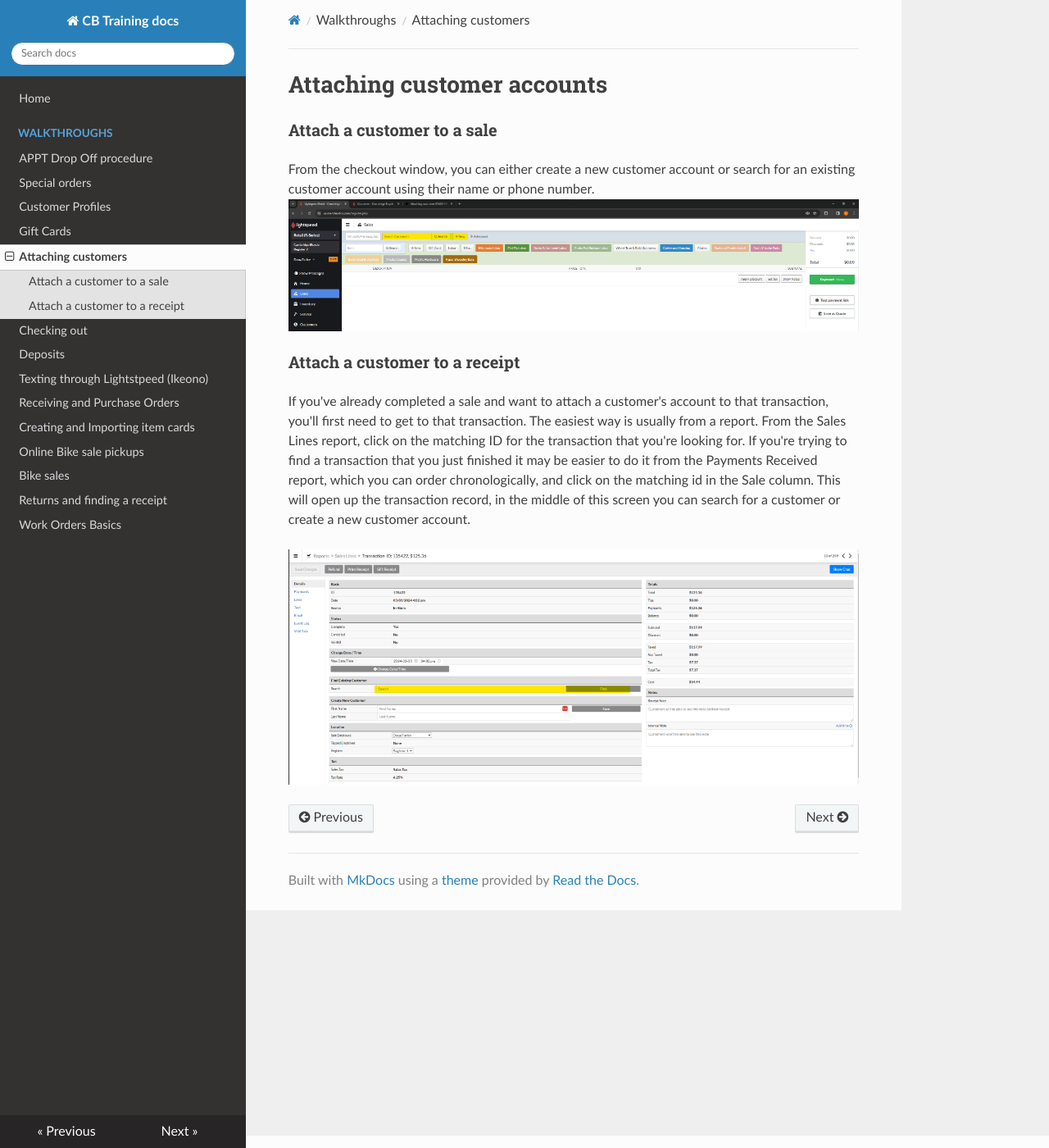
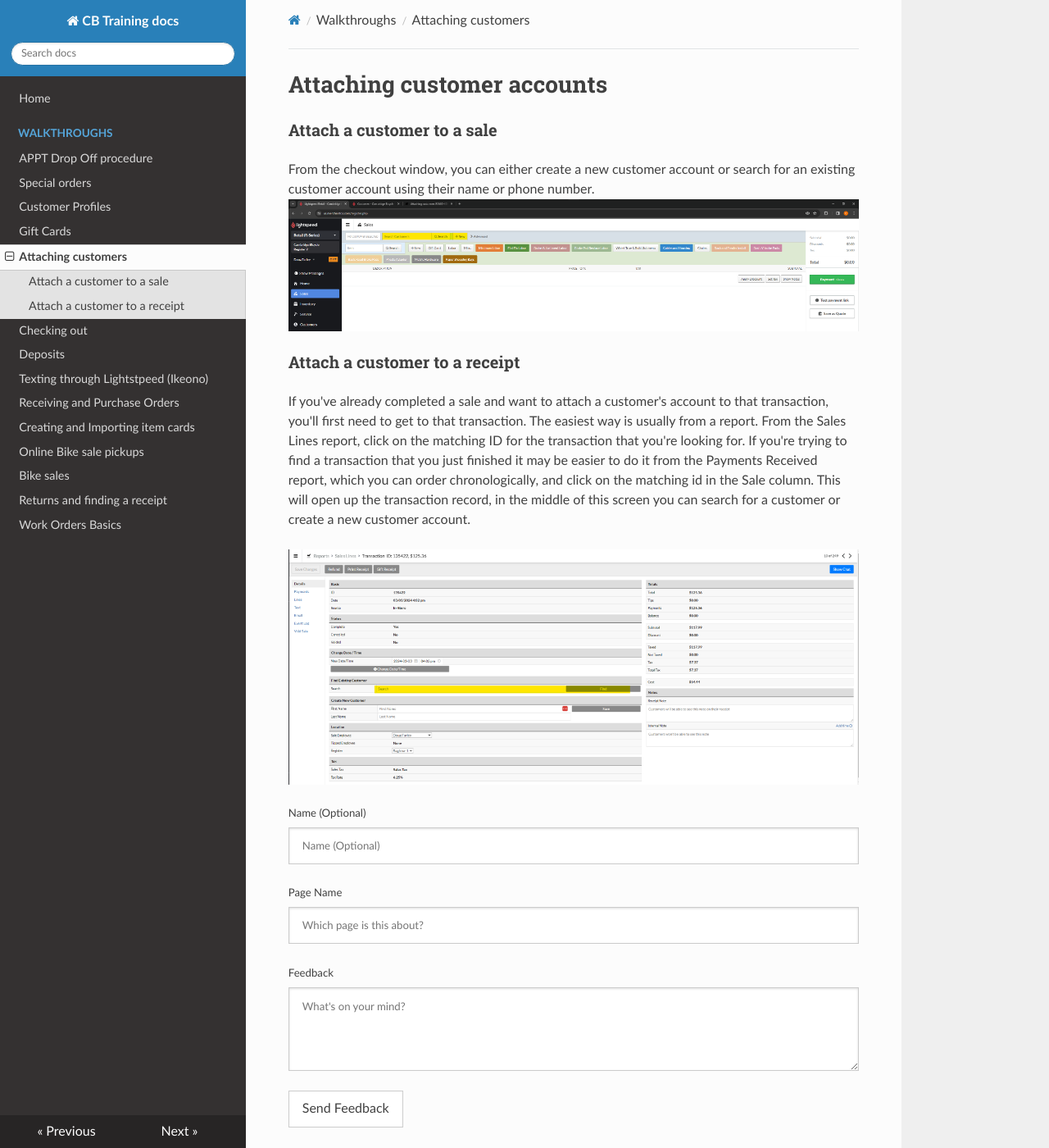
Before and after one commit to CambridgeBicycle/Knowledgebase, an MkDocs documentation site: the page built from docs/attach.md, in a window 1280 px wide and 1400 px high, scrolled down 15 px. Shown: the whole window at 82% size. Built offline with MkDocs 1.6.1, drawn with Linux system fonts in a browser that asks for light colours; nearby versions of some CDN libraries.

Commit message:
added feedback form and footer

```diff
--- a/mkdocs.yml
+++ b/mkdocs.yml
@@ -41,6 +41,7 @@ nav:
 
 theme:
   name: readthedocs
+  custom_dir: overrides
 plugins:
    - glightbox:
       zoomable: true
--- /dev/null
+++ b/overrides/footer.html
@@ -0,0 +1,120 @@
+
+<form id="fs-frm" name="Feedback-form" accept-charset="utf-8" action="https://formspree.io/f/xdoqpnnn" method="post">
+  <fieldset id="fs-frm-inputs">
+    <label for="full-name">Name (Optional)</label>
+    <input type="text" name="name" id="full-name" placeholder="Name (Optional)">
+    <label for="Pagename">Page Name</label>
+    <input type="text" name="Pagename" id="Pagename" placeholder="Which page is this about?" required=""></textarea>
+    <label for="Feedback">Feedback</label>
+    <textarea rows="4" name="Feedback" id="Feedback" placeholder="What's on your mind?" required=""></textarea>
+    <input type="hidden" name="_subject" id="email-subject" value="Feedback Form Submission">
+  </fieldset>
+  <input type="submit" value="Send Feedback">
+</form><style>/* reset */
+#fs-frm input,
+#fs-frm select,
+#fs-frm textarea,
+#fs-frm fieldset,
+#fs-frm optgroup,
+#fs-frm label,
+#fs-frm #card-element:disabled {
+  font-family: inherit;
+  font-size: 100%;
+  color: inherit;
+  border: none;
+  border-radius: 0;
+  display: block;
+  width: 100%;
+  padding: 0;
+  margin: 0;
+  -webkit-appearance: none;
+  -moz-appearance: none;
+}
+#fs-frm label,
+#fs-frm legend,
+#fs-frm ::placeholder {
+  font-size: .825rem;
+  margin-bottom: .5rem;
+  padding-top: .2rem;
+  display: flex;
+  align-items: baseline;
+}
+
+/* border, padding, margin, width */
+#fs-frm input,
+#fs-frm select,
+#fs-frm textarea,
+#fs-frm #card-element {
+  border: 1px solid rgba(0,0,0,0.2);
+  background-color: rgba(255,255,255,0.9);
+  padding: .75em 1rem;
+  margin-bottom: 1.5rem;
+}
+#fs-frm input:focus,
+#fs-frm select:focus,
+#fs-frm textarea:focus {
+  background-color: white;
+  outline-style: solid;
+  outline-width: thin;
+  outline-color: gray;
+  outline-offset: -1px;
+}
+#fs-frm [type="text"],
+#fs-frm [type="email"] {
+  width: 100%;
+}
+#fs-frm [type="button"],
+#fs-frm [type="submit"],
+#fs-frm [type="reset"] {
+  width: auto;
+  cursor: pointer;
+  -webkit-appearance: button;
+  -moz-appearance: button;
+  appearance: button;
+}
+#fs-frm [type="button"]:focus,
+#fs-frm [type="submit"]:focus,
+#fs-frm [type="reset"]:focus {
+  outline: none;
+}
+#fs-frm [type="submit"],
+#fs-frm [type="reset"] {
+  margin-bottom: 0;
+}
+#fs-frm select {
+  text-transform: none;
+}
+
+#fs-frm [type="checkbox"] {
+  -webkit-appearance: checkbox;
+  -moz-appearance: checkbox;
+  appearance: checkbox;
+  display: inline-block;
+  width: auto;
+  margin: 0 .5em 0 0 !important;
+}
+
+#fs-frm [type="radio"] {
+  -webkit-appearance: radio;
+  -moz-appearance: radio;
+  appearance: radio;
+}
+
+/* address, locale */
+#fs-frm fieldset.locale input[name="city"],
+#fs-frm fieldset.locale select[name="state"],
+#fs-frm fieldset.locale input[name="postal-code"] {
+  display: inline;
+}
+#fs-frm fieldset.locale input[name="city"] {
+  width: 52%;
+}
+#fs-frm fieldset.locale select[name="state"],
+#fs-frm fieldset.locale input[name="postal-code"] {
+  width: 20%;
+}
+#fs-frm fieldset.locale input[name="city"],
+#fs-frm fieldset.locale select[name="state"] {
+  margin-right: 3%;
+}
+</style>
```
